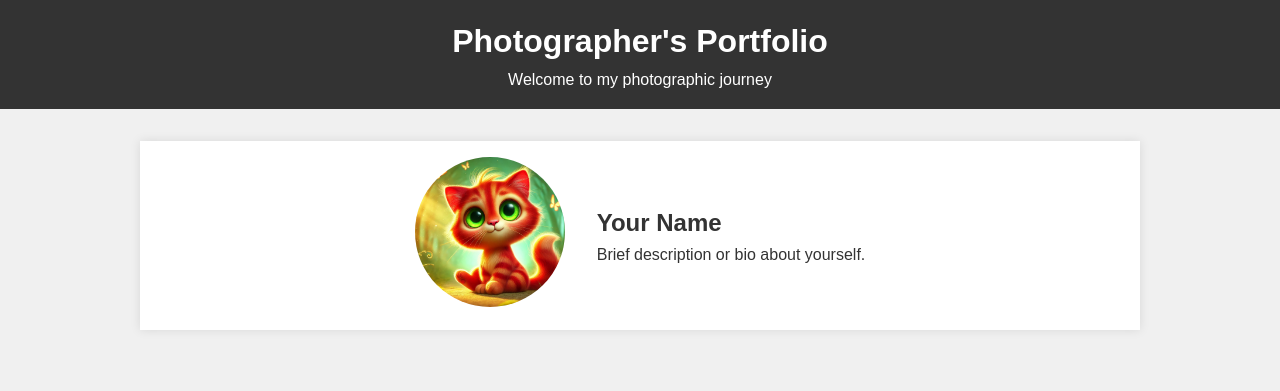
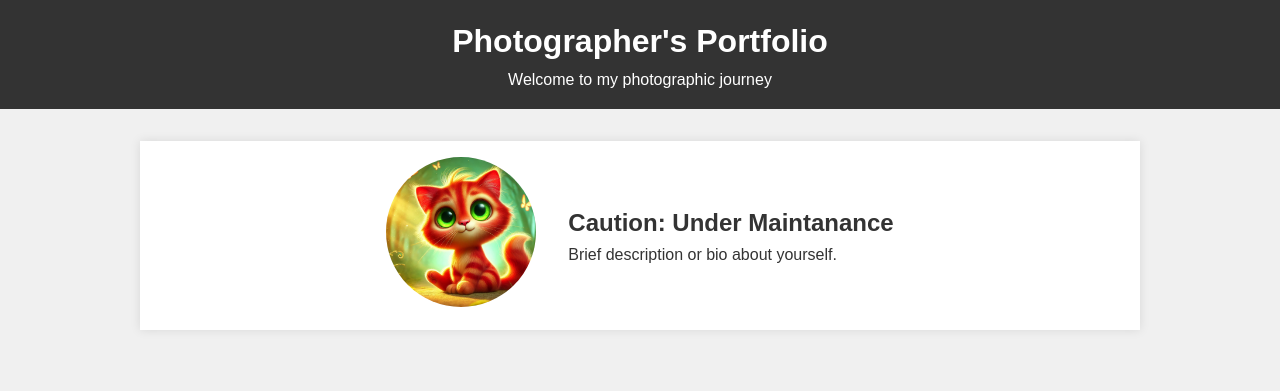
Before and after one commit to HMHASHEMALI16/HM-16-Photography, a plain HTML site: page index.html in a window 1280 px wide. Shown: the top 391 px of the page. Drawn offline with Linux system fonts and the light colour scheme.

Commit message:
Update index.html

```diff
--- a/index.html
+++ b/index.html
@@ -98,7 +98,7 @@
             <img src="DALL·E 2024-09-11 20.54.57 - A fun, creative representation of a red (orange) cat with vibrant fur. The cat is sitting playfully in a whimsical and magical setting, with a lush gr.webp" alt="Photographer's profile photo">
         </div>
         <div class="profile-info">
-            <h2>Your Name</h2>
+            <h2>Caution: Under Maintanance</h2>
             <p>Brief description or bio about yourself.</p>
         </div>
     </section>
```
